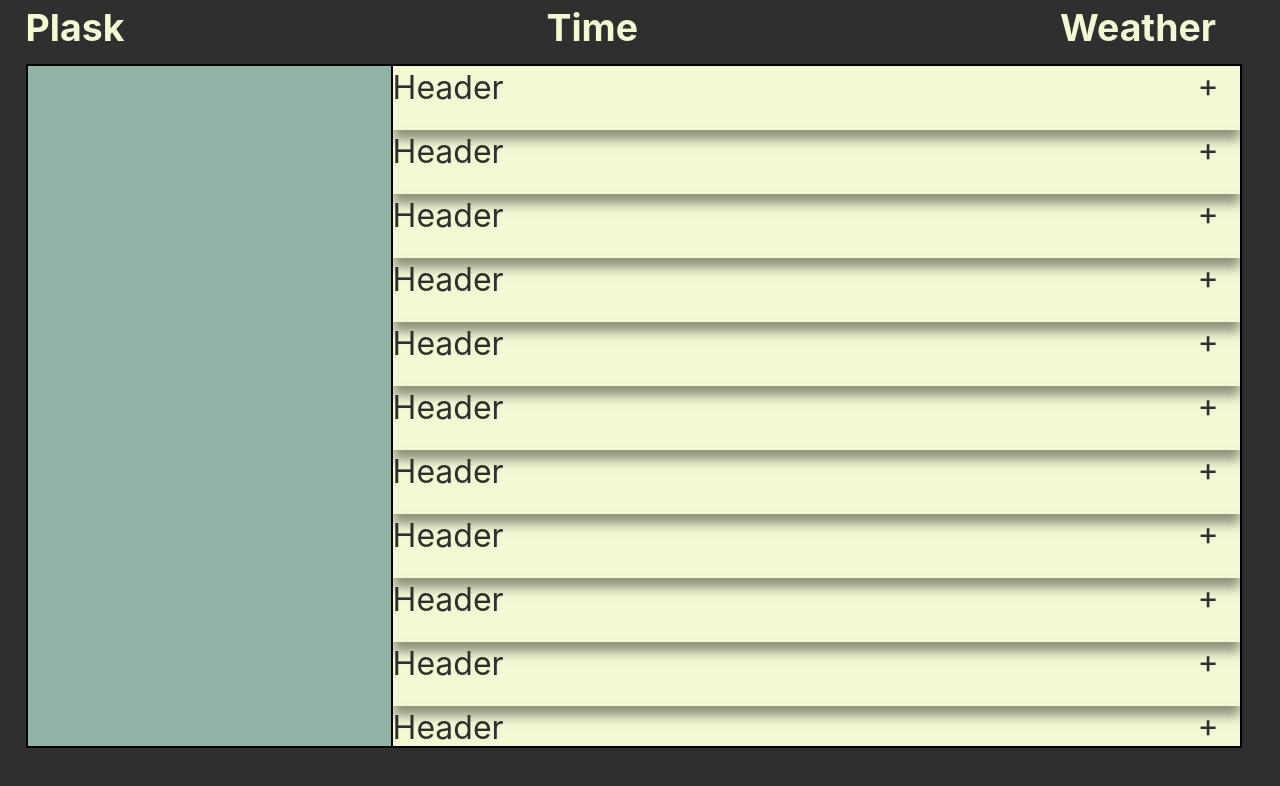
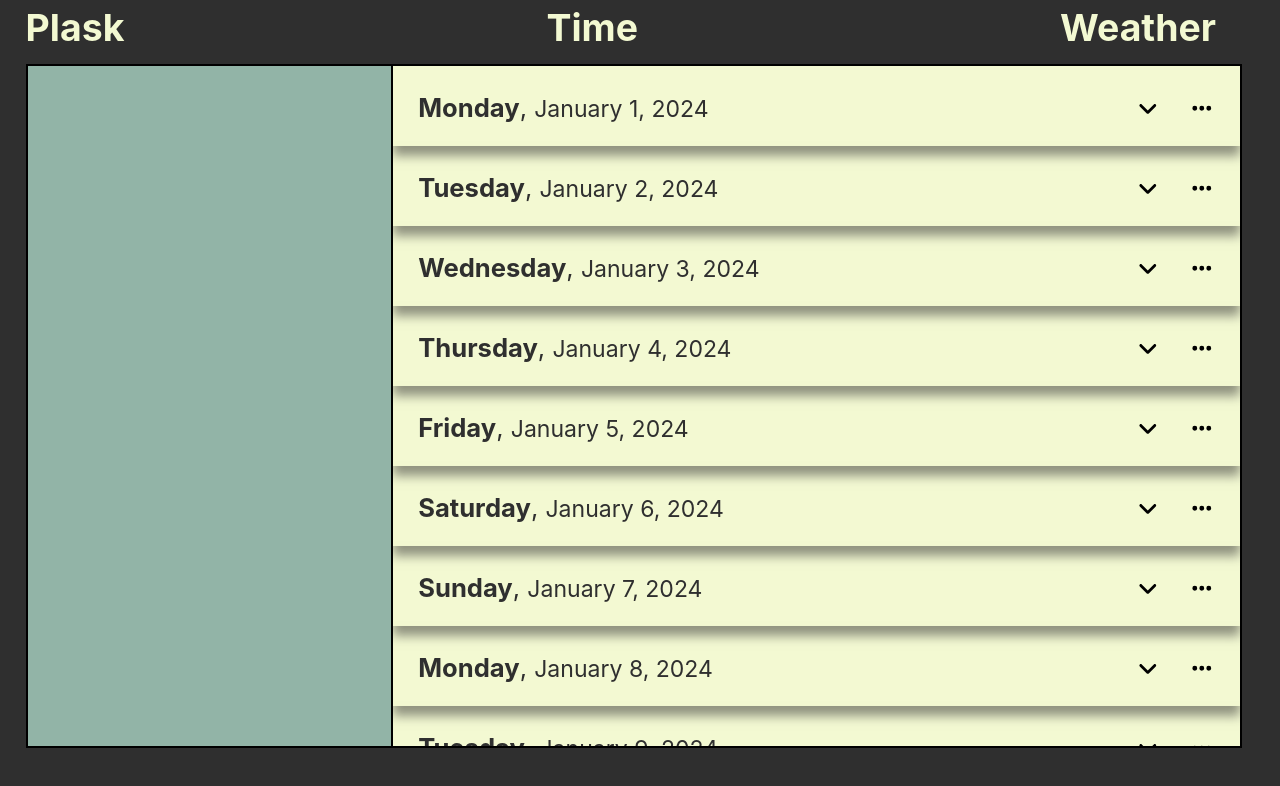
Before and after one commit to n1cerium/plask, a React (Create React App) app: page / in a window 1280 px wide. Shown: the top 786 px of the page. Built offline with nearby package versions, Linux system fonts and the light colour scheme.

Commit message:
added font awesome lirary and implemented more design

```diff
--- a/package.json
+++ b/package.json
@@ -3,6 +3,11 @@
   "version": "0.1.0",
   "private": true,
   "dependencies": {
+    "@fortawesome/fontawesome-free": "^6.5.1",
+    "@fortawesome/free-brands-svg-icons": "^6.5.1",
+    "@fortawesome/free-regular-svg-icons": "^6.5.1",
+    "@fortawesome/free-solid-svg-icons": "^6.5.1",
+    "@fortawesome/react-fontawesome": "^0.2.0",
     "@testing-library/jest-dom": "^5.17.0",
     "@testing-library/react": "^13.4.0",
     "@testing-library/user-event": "^13.5.0",
--- a/src/TaskTab.js
+++ b/src/TaskTab.js
@@ -1,32 +1,177 @@
 import { useEffect, useState } from "react";
+import { FontAwesomeIcon } from "@fortawesome/react-fontawesome";
+import {
+  faTrash,
+  faPlus,
+  faAngleUp,
+  faAngleDown,
+  faSort,
+  faEllipsis,
+} from "@fortawesome/free-solid-svg-icons";
 
-/**
- * [
- *  {
- *    name: Task 1
- *    status: Complete
- *  },
- *  {
- *    name: Task 2
- *    status: Complete
- *  }
- *  {
- *    name: Task 3
- *    status: Complete
- *  }
- * ]
- *
- */
 export default function TaskTab() {
+  const tasks = [
+    {
+      id: 1,
+      dayOfTheWeek: "Monday",
+      date: "January 1, 2024",
+      tasks: [
+        { id: 1, name: "Task 1", status: "Complete" },
+        { id: 2, name: "Task 2", status: "OnGoing" },
+        { id: 3, name: "Task 3", status: "Upcoming" },
+        { id: 4, name: "Task 4", status: "Upcoming" },
+      ],
+    },
+    {
+      id: 2,
+      dayOfTheWeek: "Tuesday",
+      date: "January 2, 2024",
+      tasks: [
+        { id: 1, name: "Task 1", status: "Complete" },
+        { id: 2, name: "Task 2", status: "OnGoing" },
+        { id: 3, name: "Task 3", status: "Upcoming" },
+      ],
+    },
+    {
+      id: 3,
+      dayOfTheWeek: "Wednesday",
+      date: "January 3, 2024",
+      tasks: [
+        { id: 1, name: "Task 1", status: "Complete" },
+        { id: 2, name: "Task 2", status: "OnGoing" },
+        { id: 3, name: "Task 3", status: "Upcoming" },
+      ],
+    },
+    {
+      id: 4,
+      dayOfTheWeek: "Thursday",
+      date: "January 4, 2024",
+      tasks: [
+        { id: 1, name: "Task 1", status: "Complete" },
+        { id: 2, name: "Task 2", status: "OnGoing" },
+        { id: 3, name: "Task 3", status: "Upcoming" },
+      ],
+    },
+    {
+      id: 5,
+      dayOfTheWeek: "Friday",
+      date: "January 5, 2024",
+      tasks: [
+        { id: 1, name: "Task 1", status: "Complete" },
+        { id: 2, name: "Task 2", status: "OnGoing" },
+        { id: 3, name: "Task 3", status: "Upcoming" },
+      ],
+    },
+    {
+      id: 6,
+      dayOfTheWeek: "Saturday",
+      date: "January 6, 2024",
+      tasks: [
+        { id: 1, name: "Task 1", status: "Complete" },
+        { id: 2, name: "Task 2", status: "OnGoing" },
+        { id: 3, name: "Task 3", status: "Upcoming" },
+      ],
+    },
+    {
+      id: 7,
+      dayOfTheWeek: "Sunday",
+      date: "January 7, 2024",
+      tasks: [
+        { id: 1, name: "Task 1", status: "Complete" },
+        { id: 2, name: "Task 2", status: "OnGoing" },
+        { id: 3, name: "Task 3", status: "Upcoming" },
+      ],
+    },
+    {
+      id: 8,
+      dayOfTheWeek: "Monday",
+      date: "January 8, 2024",
+      tasks: [
+        { id: 1, name: "Task 1", status: "Complete" },
+        { id: 2, name: "Task 2", status: "OnGoing" },
+        { id: 3, name: "Task 3", status: "Upcoming" },
+      ],
+    },
+    {
+      id: 9,
+      dayOfTheWeek: "Tuesday",
+      date: "January 9, 2024",
+      tasks: [
+        { id: 1, name: "Task 1", status: "Complete" },
+        { id: 2, name: "Task 2", status: "OnGoing" },
+        { id: 3, name: "Task 3", status: "Upcoming" },
+      ],
+    },
+    {
+      id: 10,
+      dayOfTheWeek: "Wednesday",
+      date: "January 10, 2024",
+      tasks: [
+        { id: 1, name: "Task 1", status: "Complete" },
+        { id: 2, name: "Task 2", status: "OnGoing" },
+        { id: 3, name: "Task 3", status: "Upcoming" },
+      ],
+    },
+    {
+      id: 11,
+      dayOfTheWeek: "Thursday",
+      date: "January 11, 2024",
+      tasks: [
+        { id: 1, name: "Task 1", status: "Complete" },
+        { id: 2, name: "Task 2", status: "OnGoing" },
+        { id: 3, name: "Task 3", status: "Upcoming" },
+      ],
+    },
+    {
+      id: 12,
+      dayOfTheWeek: "Friday",
+      date: "January 12, 2024",
+      tasks: [
+        { id: 1, name: "Task 1", status: "Complete" },
+        { id: 2, name: "Task 2", status: "OnGoing" },
+        { id: 3, name: "Task 3", status: "Upcoming" },
+      ],
+    },
+    {
+      id: 13,
+      dayOfTheWeek: "Saturday",
+      date: "January 13, 2024",
+      tasks: [
+        { id: 1, name: "Task 1", status: "Complete" },
+        { id: 2, name: "Task 2", status: "OnGoing" },
+        { id: 3, name: "Task 3", status: "Upcoming" },
+      ],
+    },
+    {
+      id: 14,
+      dayOfTheWeek: "Monday",
+      date: "January 14, 2024",
+      tasks: [
+        { id: 1, name: "Task 1", status: "Complete" },
+        { id: 2, name: "Task 2", status: "OnGoing" },
+        { id: 3, name: "Task 3", status: "Upcoming" },
+      ],
+    },
+    {
+      id: 15,
+      dayOfTheWeek: "Tuesday",
+      date: "January 15, 2024",
+      tasks: [
+        { id: 1, name: "Task 1", status: "Complete" },
+        { id: 2, name: "Task 2", status: "OnGoing" },
+        { id: 3, name: "Task 3", status: "Upcoming" },
+      ],
+    },
+  ];
   return (
     <ul id="task-tab">
-      {Array.from({ length: 15 }, (_, i) => i + 1).map((num) => (
-        <TaskDatesList key={num} />
+      {tasks.map((tasks) => (
+        <TaskDatesList tasks={tasks} key={tasks.id} />
       ))}
     </ul>
   );
 }
-function TaskDatesList() {
+function TaskDatesList({ tasks }) {
   const [isOpen, setIsOpen] = useState(false);
   const [isRendered, setIsRendered] = useState(false);
 
@@ -51,42 +196,59 @@ function TaskDatesList() {
   return (
     <li>
       <header className="task-header">
-        <p>Header</p>
-        <span onClick={handleOpenMain}>{isOpen ? "-" : "+"}</span>
+        <p>
+          <span style={{ fontWeight: "bold" }}>{tasks.dayOfTheWeek}</span>,{" "}
+          <span style={{ fontSize: "0.9em" }}>{tasks.date}</span>
+        </p>
+        <div>
+          {isOpen && (
+            <>
+              <button>
+                <FontAwesomeIcon icon={faPlus} />
+              </button>
+              <button>
+                <FontAwesomeIcon icon={faSort} />
+              </button>
+              <button>
+                <FontAwesomeIcon icon={faTrash} />
+              </button>
+            </>
+          )}
+
+          <button onClick={handleOpenMain}>
+            {isOpen ? (
+              <FontAwesomeIcon icon={faAngleUp} />
+            ) : (
+              <FontAwesomeIcon icon={faAngleDown} />
+            )}
+          </button>
+          <button>
+            <FontAwesomeIcon icon={faEllipsis} />
+          </button>
+        </div>
       </header>
       {isRendered && (
-        <Tasks
-          className={isOpen ? "task-list-open" : "task-list-close"}
-          isOpen={isOpen}
-        />
+        <Tasks className={isOpen ? "task-list-open" : "task-list-close"}>
+          {isOpen && <TaskListByList tasks={tasks.tasks} />}
+        </Tasks>
       )}
     </li>
   );
 }
-function Tasks({ className, isOpen }) {
-  return <main className={className}>{isOpen && <TaskListByList />}</main>;
+function Tasks({ className, children }) {
+  return <main className={className}>{children}</main>;
 }
 
 //TaskListByList meaning that all task are placed in unordered list
-function TaskListByList() {
+function TaskListByList({ tasks }) {
   return (
     <ul className="task-by-list">
-      <li>
-        <span>Task 1</span>
-        <span>Completed</span>
-      </li>
-      <li>
-        <span>Task 2</span>
-        <span>Completed</span>
-      </li>
-      <li>
-        <span>Task 3</span>
-        <span>Completed</span>
-      </li>
-      <li>
-        <span>Task 4</span>
-        <span>Completed</span>
-      </li>
+      {tasks.map((task) => (
+        <li className={`task-${task.status.toLowerCase()}`} key={task.id}>
+          <span>{task.name}</span>
+          <span>{task.status}</span>
+        </li>
+      ))}
     </ul>
   );
 }
--- a/src/index.css
+++ b/src/index.css
@@ -61,17 +61,20 @@ code {
 .task-header {
   display: flex;
   justify-content: space-between;
+  height: 2.5em;
 }
 .task-header > p {
-  margin-top: 2px;
-  margin-bottom: 0px;
+  font-size: 0.8em;
+  margin-left: 1em;
 }
-.task-header > span {
-  padding-right: 10px;
+.task-header button {
+  background: transparent;
+  border: 0;
+  font-size: 0.7em;
+  margin-top: 1.3em;
+  margin-right: 1em;
+  height: 0.3em;
   cursor: pointer;
-  height: 2em;
-  width: 1em;
-  justify-self: center;
 }
 .task-list-open {
   animation: 0.2s ease-out openAnim;
@@ -91,11 +94,23 @@ code {
   overflow-y: scroll;
 }
 .task-by-list > li {
-  background-color: lightgreen;
   width: 95%;
   border: 2px solid #2f2f2f;
   display: flex;
   justify-content: space-between;
+}
+.task-complete {
+  background-color: lightblue;
+}
+.task-ongoing {
+  background-color: lightgreen;
+}
+.task-upcoming {
+  background-color: khaki;
+}
+.task-by-list span {
+  margin-left: 1em;
+  margin-right: 1em;
 }
 .task-list-by-section {
   border-right: 2px solid #2f2f2f;
@@ -120,12 +135,12 @@ code {
     height: 0em;
   }
   to {
-    height: 4em;
+    height: 10em;
   }
 }
 @keyframes closeAnim {
   from {
-    height: 4em;
+    height: 10em;
   }
   to {
     height: 0em;
```
Also changed, not shown: 1 other file (tests, documents, lock files or other folders).
